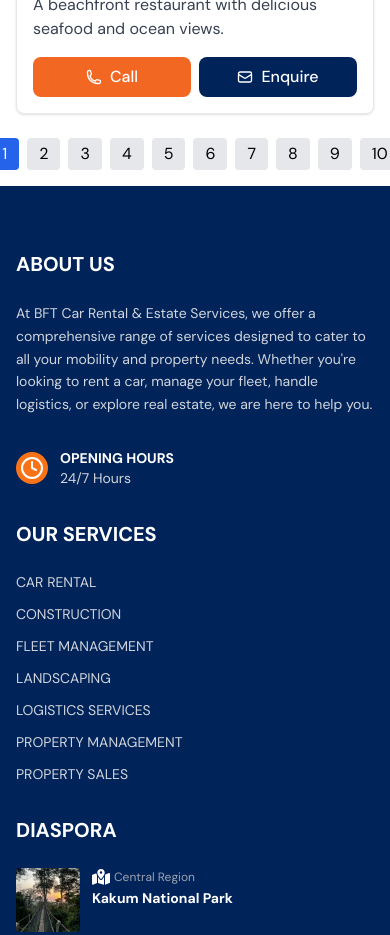
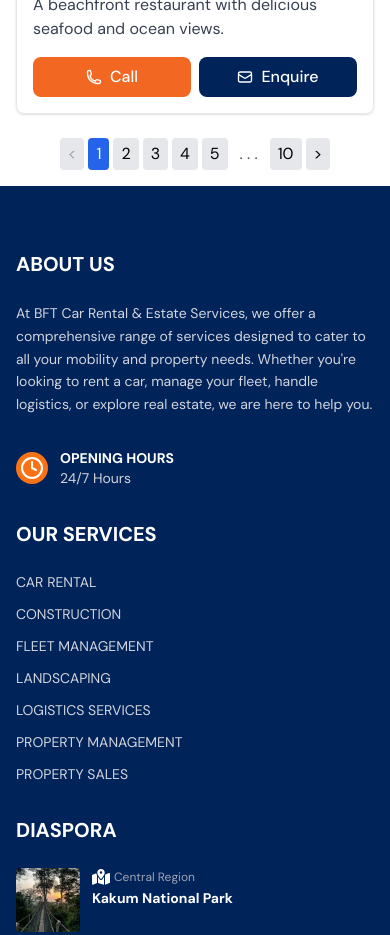
Before and after one commit to 69-Jerry/bft-car-rental, a React (Vite) app: page /diaspora in a window 390 px wide. Shown: the part 4040-4975 px from the top of the page. Built offline with nearby package versions, Linux system fonts and the light colour scheme.

Commit message:
pagination

```diff
--- a/src/pages/diaspora/index.tsx
+++ b/src/pages/diaspora/index.tsx
@@ -438,8 +438,7 @@ const attractions: Attraction[] = [
     location: "Osu",
     description:
       "Afrobeat-heavy energised nightlife, perfect for dancing to African rhythms.",
-    image:
-      "https://kentetv.com/wp-content/uploads/2023/05/ace-tantra.jpg",
+    image: "https://kentetv.com/wp-content/uploads/2023/05/ace-tantra.jpg",
     category: "Club",
   },
 
@@ -1393,20 +1392,106 @@ export default function DiasporaPage() {
         </div>
 
         {totalPages > 1 && (
-          <div className="flex justify-center mt-6 gap-2">
-            {Array.from({ length: totalPages }, (_, i) => (
-              <button
-                key={i + 1}
-                onClick={() => paginate(i + 1)}
-                className={`px-3 py-1 rounded ${
-                  currentPage === i + 1
-                    ? "bg-blue-600 text-white"
-                    : "bg-gray-200"
-                }`}
-              >
-                {i + 1}
-              </button>
-            ))}
+          <div className="flex justify-center items-center mt-6 gap-1 sm:gap-2 flex-wrap">
+            {/* Previous Button */}
+            <button
+              onClick={() => paginate(currentPage - 1)}
+              disabled={currentPage === 1}
+              className={`px-2 sm:px-3 py-1 rounded transition ${
+                currentPage === 1
+                  ? "bg-gray-200 text-gray-400 cursor-not-allowed"
+                  : "bg-gray-200 hover:bg-gray-300"
+              }`}
+            >
+              &lt;
+            </button>
+
+            {/* Page Numbers with Ellipsis */}
+            {(() => {
+              const pageNumbers = [];
+              const maxVisiblePages = 5; // Number of pages to show before ellipsis
+
+              if (totalPages <= maxVisiblePages + 2) {
+                // Show all pages if total is small
+                for (let i = 1; i <= totalPages; i++) {
+                  pageNumbers.push(
+                    <button
+                      key={i}
+                      onClick={() => paginate(i)}
+                      className={`px-2 sm:px-3 py-1 rounded transition ${
+                        currentPage === i
+                          ? "bg-blue-600 text-white"
+                          : "bg-gray-200 hover:bg-gray-300"
+                      }`}
+                    >
+                      {i}
+                    </button>
+                  );
+                }
+              } else {
+                // Show first few pages
+                for (
+                  let i = 1;
+                  i <= Math.min(maxVisiblePages, totalPages);
+                  i++
+                ) {
+                  pageNumbers.push(
+                    <button
+                      key={i}
+                      onClick={() => paginate(i)}
+                      className={`px-2 sm:px-3 py-1 rounded transition ${
+                        currentPage === i
+                          ? "bg-blue-600 text-white"
+                          : "bg-gray-200 hover:bg-gray-300"
+                      }`}
+                    >
+                      {i}
+                    </button>
+                  );
+                }
+
+                // Show ellipsis
+                if (totalPages > maxVisiblePages + 1) {
+                  pageNumbers.push(
+                    <span key="ellipsis" className="px-2 py-1 text-gray-600">
+                      . . .
+                    </span>
+                  );
+                }
+
+                // Show last page
+                if (totalPages > maxVisiblePages) {
+                  pageNumbers.push(
+                    <button
+                      key={totalPages}
+                      onClick={() => paginate(totalPages)}
+                      className={`px-2 sm:px-3 py-1 rounded transition ${
+                        currentPage === totalPages
+                          ? "bg-blue-600 text-white"
+                          : "bg-gray-200 hover:bg-gray-300"
+                      }`}
+                    >
+                      {totalPages}
+                    </button>
+                  );
+                }
+              }
+
+              return pageNumbers;
+            })()}
+
+            {/* Next Button */}
+            <button
+              onClick={() => paginate(currentPage + 1)}
+              disabled={currentPage === totalPages}
+              className={`px-2 sm:px-3 py-1 rounded transition ${
+                currentPage === totalPages
+                  ? "bg-gray-200 text-gray-400 cursor-not-allowed"
+                  : "bg-gray-200 hover:bg-gray-300"
+              }`}
+            >
+              &gt;
+            </button>
           </div>
         )}
       </div>
```
